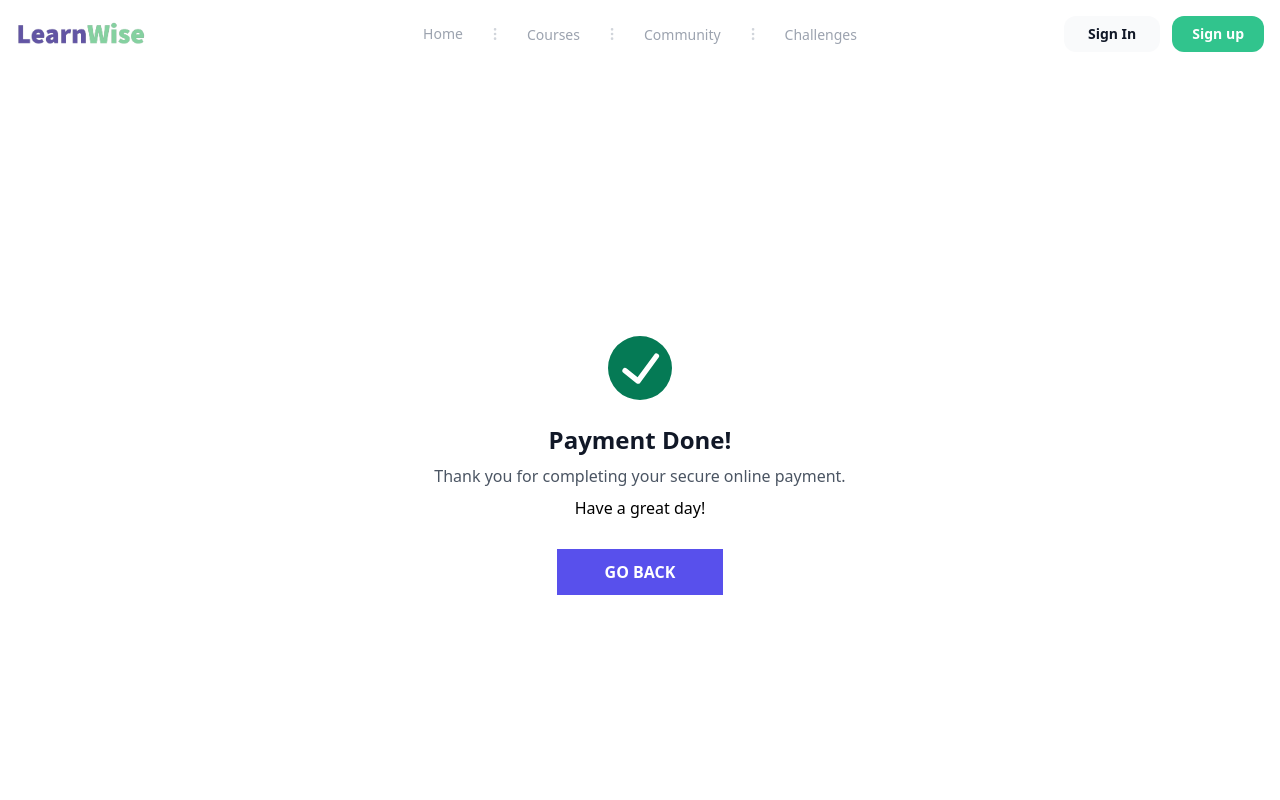
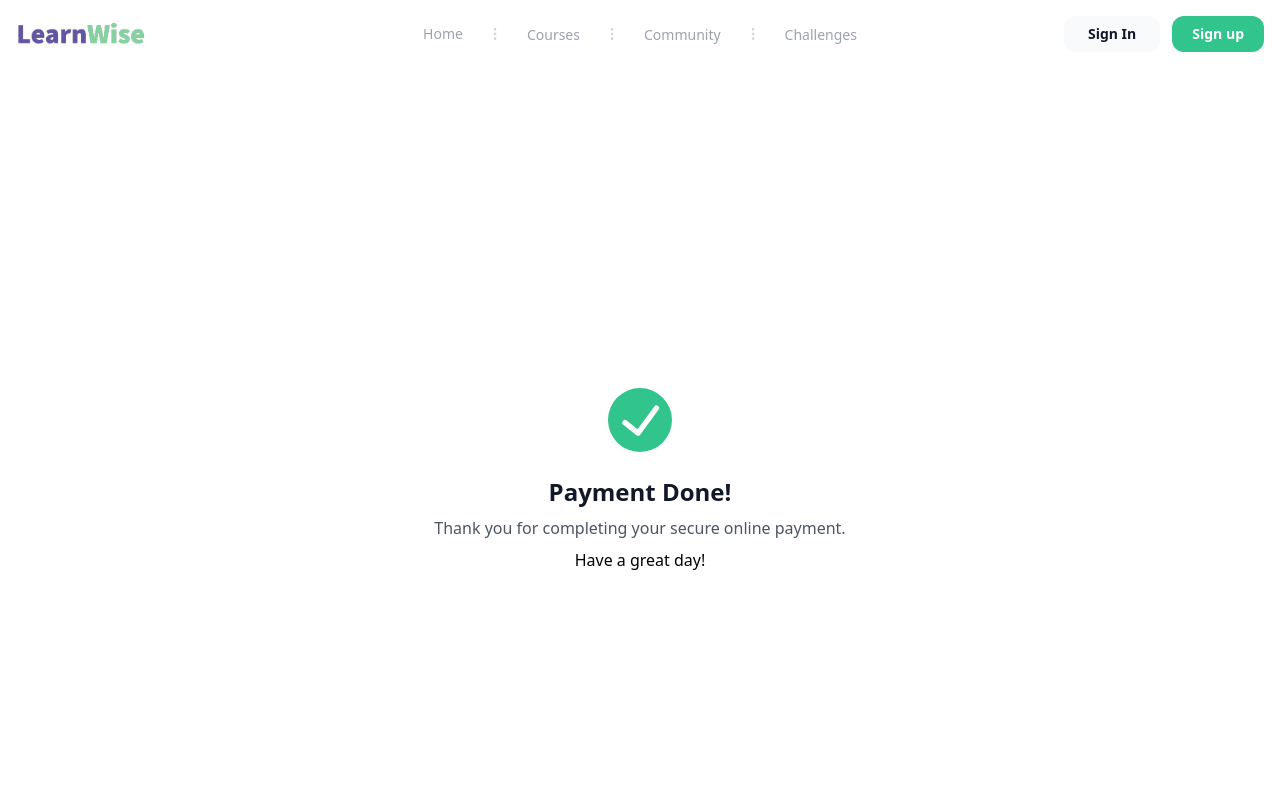
Before and after one commit to clevinwilson/learnwise_frontend, a React (Vite) app: page /order-success in a window 1280 px wide. Shown: the top 800 px of the page. Built offline with nearby package versions, Linux system fonts and the light colour scheme; what tw-elements would draw is missing.

Commit message:
payment btn loading animation added

```diff
--- a/src/components/OrderSuccess/OrderSuccess.jsx
+++ b/src/components/OrderSuccess/OrderSuccess.jsx
@@ -4,7 +4,7 @@ function OrderSuccess() {
   return (
       <div class="bg-white-100 h-screen flex justify-center items-center">
               <div class="bg-white p-6  md:mx-auto">
-                  <svg viewBox="0 0 24 24" class="text-green-600 w-16 h-16 mx-auto my-6">
+                  <svg viewBox="0 0 24 24" class="text-green-400 w-16 h-16 mx-auto my-6">
                       <path fill="currentColor"
                           d="M12,0A12,12,0,1,0,24,12,12.014,12.014,0,0,0,12,0Zm6.927,8.2-6.845,9.289a1.011,1.011,0,0,1-1.43.188L5.764,13.769a1,1,0,1,1,1.25-1.562l4.076,3.261,6.227-8.451A1,1,0,1,1,18.927,8.2Z">
                       </path>
@@ -13,11 +13,7 @@ function OrderSuccess() {
                       <h3 class="md:text-2xl text-base text-gray-900 font-semibold text-center">Payment Done!</h3>
                       <p class="text-gray-600 my-2">Thank you for completing your secure online payment.</p>
                       <p> Have a great day!  </p>
-                      <div class="py-10 text-center">
-                          <a href="#" class="px-12 bg-indigo-600 hover:bg-indigo-500 text-white font-semibold py-3">
-                              GO BACK
-                          </a>
-                      </div>
+
                   </div>
               </div>
           </div>
--- a/src/components/OrderSummary/OrderSummary.jsx
+++ b/src/components/OrderSummary/OrderSummary.jsx
@@ -5,12 +5,15 @@ import Loader from '../Loader/Loader';
 import { getCourseDetails, handleCheckout } from '../../services/user';
 import { useFormik, Formik } from 'formik';
 import * as Yup from 'yup';
-import PayButton from '../PayButton/PayButton';
+import LoadingButton from '../LoadingButton/LoadingButton';
+
 
 function OrderSummary() {
   const { courseId } = useParams();
   const [courseDetails, setCourseDetails] = useState({});
-  let [loading, setLoading] = useState(true);
+  const [loading, setLoading] = useState(true);
+  const [btnloading, setBtnLoading] = useState(false);
+
 
   const validate = Yup.object({
     address: Yup.string()
@@ -28,9 +31,9 @@ function OrderSummary() {
     },
     validationSchema: validate,
     onSubmit: async (values) => {
-      console.log(values);
+      setBtnLoading(true);
       handleCheckout(values, courseId).then((response) => {
-        console.log(response);
+        setBtnLoading(false);
         if (response.data.url) {
           window.location.href = response.data.url
         }
@@ -114,9 +117,12 @@ function OrderSummary() {
                 <h5 className="mb-3 mt-3 text-2xl font-bold tracking-tight text-gray-900 dark:text-white">Payment</h5>
                 <p className="mb-3 text-sm text-gray-700 dark:text-gray-400">Make payment for the product here</p>
                 <div className='mt-8'>
-                  <Button onClick={() => formik.handleSubmit()} >
+                  {/* <Button onClick={() => formik.handleSubmit()} >
                     Pay Securely
-                  </Button>
+                  </Button> */}
+                  <LoadingButton onClick={formik.handleSubmit} loading={btnloading}>
+                    Pay Securely
+                  </LoadingButton>
                   {/* <PayButton/> */}
                 </div>
               </div>
```
